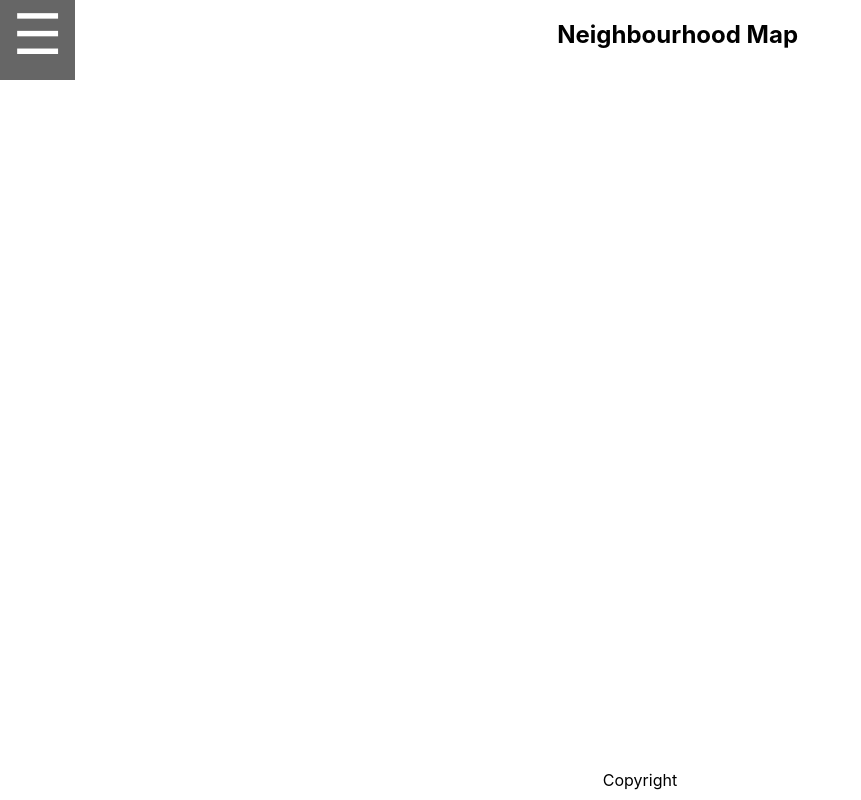
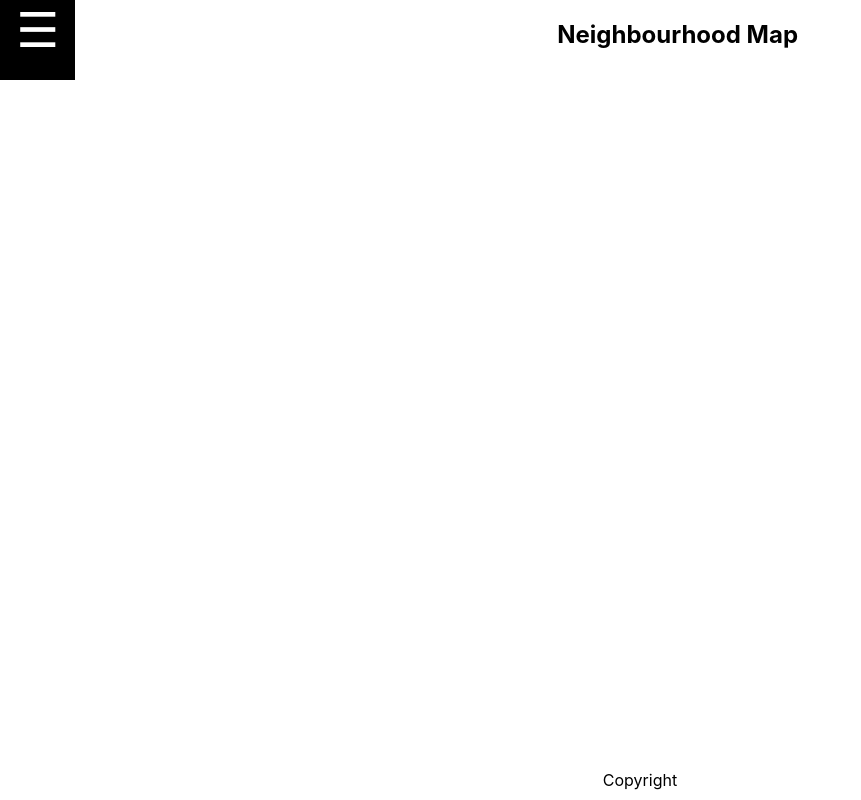
Before and after one commit to sidinsomniac/Neigbourhood_Map, a React (Create React App) app: page / in a window 1280 px wide. Shown: the whole page, without its empty margins (0-861 px from the left). Built offline with nearby package versions, Linux system fonts and the light colour scheme; no server answers; the HTML template or start-up script is replaced by a standard one.

Commit message:
Modularize stylesheets

```diff
--- a/src/App.css
+++ b/src/App.css
@@ -10,55 +10,3 @@ body {
   display: flex;
   flex-wrap: wrap;
 }
-
-#map {
-  width: 100vw;
-  height: 85vh;
-}
-
-nav {
-  display: flex;
-  width: 100vw;
-  height: 10vh;
-}
-
-nav h1 {
-  text-align: center;
-  width: 100%;
-}
-
-#hamburger {
-  height: 100%;
-  width: 10vh;
-  font-size: 3em;
-  text-align: center;
-  background: #000;
-  color: #fff;
-  z-index: 3;
-}
-
-#hamburger:hover {
-  font-size: 3.5em;
-  text-align: center;
-  background: #666;
-  color: #fff;
-}
-
-#listing {
-  position: fixed;
-  height: 100vh;
-  width: 300px;
-  left: 0;
-  top: 0;
-  box-shadow: #000 5px 0 10px;
-  z-index: 2;
-  background: #fff;
-}
-
-footer {
-  width: 100vw;
-  height: 5vh;
-  display: flex;
-  justify-content: center;
-  align-items: center;
-}
--- a/src/App.js
+++ b/src/App.js
@@ -84,7 +84,7 @@ class App extends Component {
   render() {
     return (
       <main>
-        <Navbar/>
+        <Navbar venueList={this.state.venues}/>
         <Map/>
         <Footer/>
       </main>
--- a/src/components/Footer.js
+++ b/src/components/Footer.js
@@ -1,4 +1,5 @@
 import React, {Component} from 'react'
+import '../styles/footer.css'
 
 class Footer extends Component {
 	render() {
--- a/src/components/Listing.js
+++ b/src/components/Listing.js
@@ -1,9 +1,16 @@
 import React, {Component} from 'react'
+import '../styles/listing.css'
 
 class Listing extends Component {
 	render() {
 		return (
 			<section id='listing'>
+				<input type="text" placeholder="Search by title or author" id='searchbar'/>
+				<ul id='venueList'>
+					{this.props.venueList.map(eachVenue => (
+						<li>{eachVenue.venue.name}</li>
+					))}
+				</ul>
 			</section>
 		)
 	}
--- a/src/components/Map.js
+++ b/src/components/Map.js
@@ -1,4 +1,5 @@
 import React, {Component} from 'react'
+import '../styles/map.css'
 
 class Map extends Component {
 	render() {
--- a/src/components/Navbar.js
+++ b/src/components/Navbar.js
@@ -1,5 +1,6 @@
 import React, {Component} from 'react'
-import Listing from './Listing';
+import Listing from './Listing'
+import '../styles/navbar.css'
 
 class Navbar extends Component {
 
@@ -18,7 +19,7 @@ class Navbar extends Component {
 
 				<h1>Neighbourhood Map</h1>
 
-				{this.state.showListing ? <Listing/> : ''}
+				{this.state.showListing ? <Listing venueList={this.props.venueList}/> : ''}
 			</nav>
 		)
 	}
--- /dev/null
+++ b/src/styles/footer.css
@@ -0,0 +1,7 @@
+footer {
+	width: 100vw;
+	height: 5vh;
+	display: flex;
+	justify-content: center;
+	align-items: center;
+}
--- /dev/null
+++ b/src/styles/listing.css
@@ -0,0 +1,33 @@
+#listing {
+	position: fixed;
+	height: 100vh;
+	width: 300px;
+	left: 0;
+	top: 0;
+	box-shadow: #000 5px 0 10px;
+	z-index: 2;
+	background: #fff;
+}
+
+#searchbar {
+	display: block;
+	margin: 12vh auto 0 auto;
+	width: 80%;
+	padding: 10px;
+}
+
+#venueList {
+	list-style: none;
+	width: 100%;
+	padding: 20px 0px;
+}
+
+#venueList li {
+	width: 100%;
+	padding: 2px 20px;
+	box-sizing: border-box;
+}
+
+#venueList li:nth-of-type(even) {
+	background: #eee;
+}
--- /dev/null
+++ b/src/styles/map.css
@@ -0,0 +1,4 @@
+#map {
+	width: 100vw;
+	height: 85vh;
+}
--- /dev/null
+++ b/src/styles/navbar.css
@@ -0,0 +1,25 @@
+nav {
+	display: flex;
+	width: 100vw;
+	height: 10vh;
+}
+
+nav h1 {
+	text-align: center;
+	width: 100%;
+}
+
+#hamburger {
+	height: 100%;
+	width: 10vh;
+	font-size: 3em;
+	text-align: center;
+	background: #fff;
+	color: #000;
+	z-index: 3;
+}
+
+#hamburger:hover {
+	background: #000;
+	color: #fff;
+}
```
